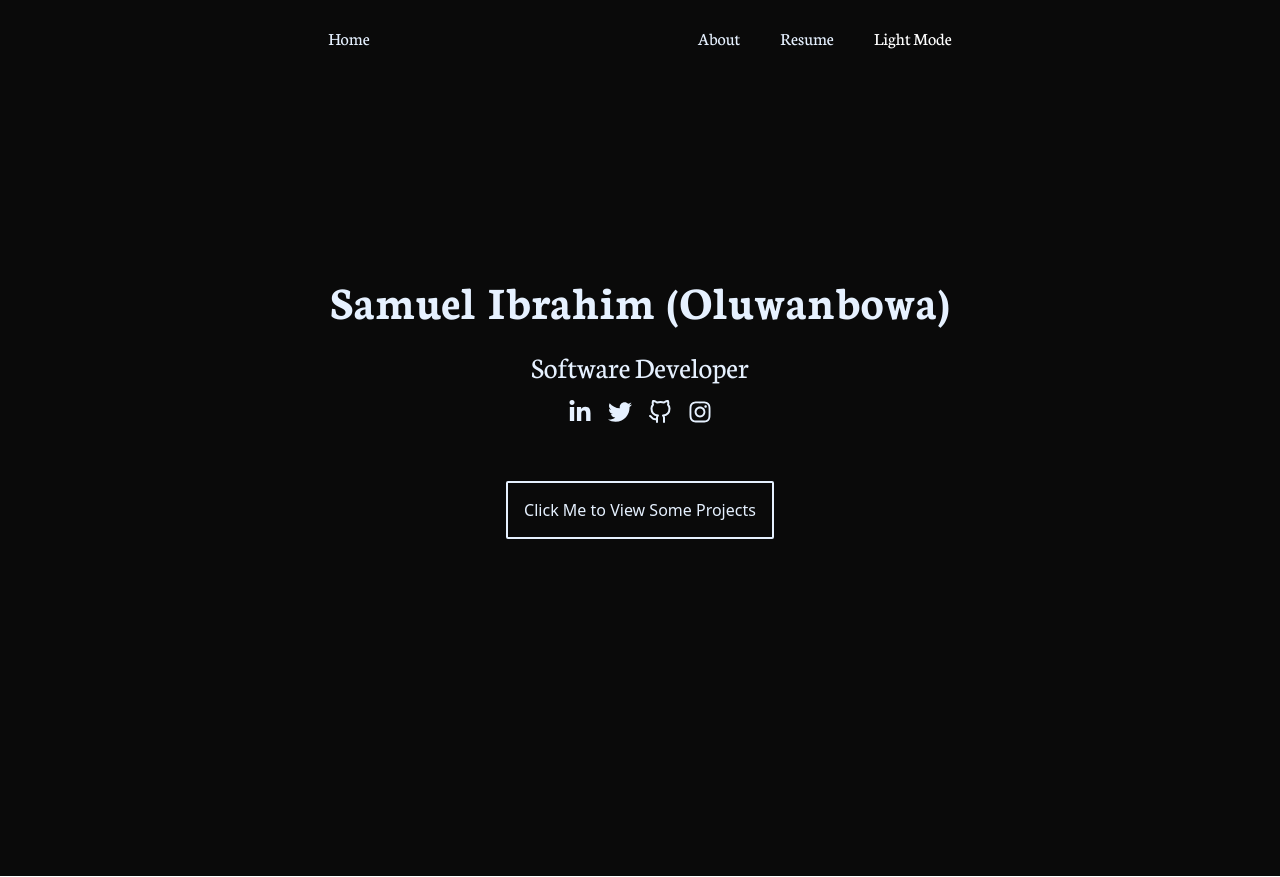
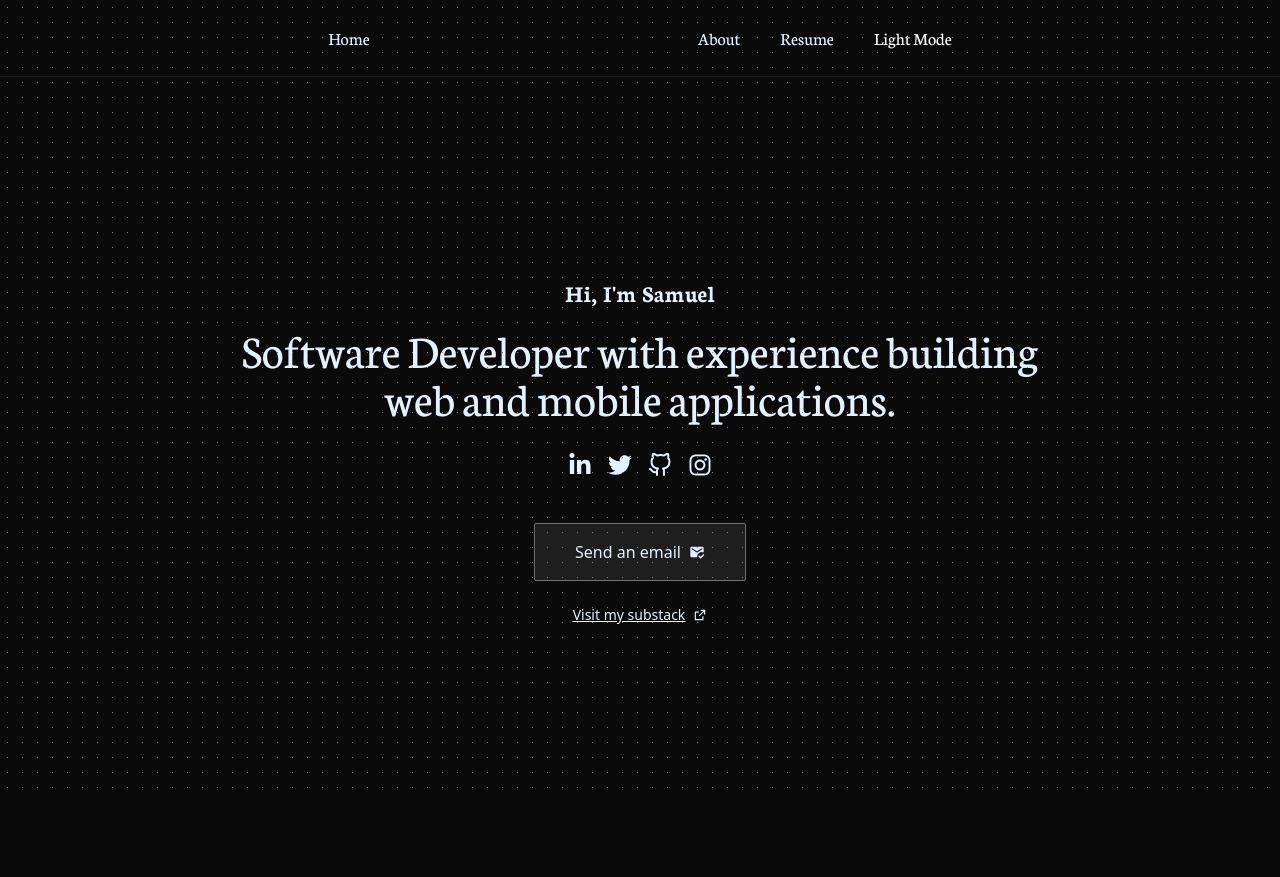
Before and after one commit to kokombo/PersonalSite, a React (Vite) app: page / in a window 1280 px wide. Before the commit the page ends 800 px from the top, so only its background shows below. Built offline with nearby package versions, Linux system fonts and the light colour scheme.

Commit message:
header completion

```diff
--- a/src/components/NavigationBar.tsx
+++ b/src/components/NavigationBar.tsx
@@ -3,7 +3,8 @@ import ThemeSwitch from "./ThemeSwitch";
 
 const NavigationBar = () => {
   return (
-    <nav className="dark:bg-black bg-white flex justify-evenly py-6">
+    <nav className="dark:bg-black bg-white  py-6 border-b-[1px] border-b-grey">
+      <div className="dot-background flex justify-evenly ">
         <div>
           <Link
             to="/"
@@ -23,6 +24,7 @@ const NavigationBar = () => {
           </NavLink>
           <ThemeSwitch />
         </div>
+      </div>
     </nav>
   );
 };
--- /dev/null
+++ b/src/components/Project.jsx
@@ -0,0 +1,13 @@
+import React from "react";
+
+const Project = () => {
+  return (
+    <article className="border-[1px] border-gray flex flex-col items-start h-48 rounded-sm">
+      <img />
+      <h2></h2>
+      <p></p>
+    </article>
+  );
+};
+
+export default Project;
--- /dev/null
+++ b/src/containers/Header.tsx
@@ -0,0 +1,43 @@
+import { Icons } from "../components";
+import { Link } from "react-router-dom";
+import { RiExternalLinkLine } from "react-icons/ri";
+import { MdMarkEmailRead } from "react-icons/md";
+
+const Header = () => {
+  return (
+    <header className="dark:bg-black bg-white h-screen w-full flex justify-center px-[6.94%]">
+      <div className="dot-background">
+        <div className="dark:text-secondary text-black flex flex-col items-center text-center gap-4 mt-[200px]">
+          <h1 className="text-2xl font-NeutonBold">Hi, I'm Samuel</h1>
+
+          <article className="flex flex-col items-center gap-8">
+            <h2 className="text-5xl font-NeutonRegular dark:text-secondary text-black max-w-[800px] ">
+              Software Developer with experience building web and mobile
+              applications.
+            </h2>
+            <Icons />
+          </article>
+
+          <div className="mt-[30px] flex flex-col gap-6">
+            <button className="flex items-center border-[1px] border-gray dark:bg-grey py-4 px-10 gap-2 rounded-sm hover:scale-105 text-base">
+              <Link
+                to=""
+                className=" rounded-sm dark:text-secondary text-black "
+              >
+                Send an email
+              </Link>
+              <MdMarkEmailRead />
+            </button>
+
+            <div className="flex items-center justify-center gap-2 underline text-sm hover:text-gray">
+              <Link to="">Visit my substack </Link>
+              <RiExternalLinkLine />
+            </div>
+          </div>
+        </div>
+      </div>
+    </header>
+  );
+};
+
+export default Header;
--- /dev/null
+++ b/src/containers/Languages.tsx
@@ -0,0 +1,5 @@
+const Languages = () => {
+  return <section></section>;
+};
+
+export default Languages;
--- /dev/null
+++ b/src/containers/Projects.tsx
@@ -0,0 +1,5 @@
+const Projects = () => {
+  return <div></div>;
+};
+
+export default Projects;
--- /dev/null
+++ b/src/containers/index.ts
@@ -0,0 +1,4 @@
+import Header from "./Header";
+import Projects from "./Projects";
+
+export { Header, Projects };
--- a/src/index.css
+++ b/src/index.css
@@ -13,3 +13,15 @@
   font-family: "Neuton-Regular";
   src: url("../src/font/Neuton/Neuton-Regular.ttf") format("opentype");
 }
+
+.dot-background::before {
+  content: "";
+  position: absolute;
+  top: 0;
+  left: 0;
+  width: 100%;
+  height: 100%;
+  pointer-events: none;
+  background-image: radial-gradient(grey 0.05px, transparent 0.4px);
+  background-size: 15px 15px;
+}
--- a/src/pages/Home.tsx
+++ b/src/pages/Home.tsx
@@ -1,29 +1,9 @@
-import { Icons } from "../components";
-import { Link } from "react-router-dom";
+import { Header } from "../containers";
 
 const Home = () => {
   return (
-    <main className="dark:bg-black bg-white h-screen w-screen fixed  flex justify-center ">
-      <div className="dark:text-secondary text-black flex flex-col items-center gap-6 mt-[200px]">
-        <h1 className="text-5xl font-NeutonBold  ">
-          Samuel Ibrahim (Oluwanbowa){" "}
-        </h1>
-        <article className="flex flex-col items-center gap-4">
-          <h2 className="text-3xl font-NeutonRegular dark:text-secondary text-black">
-            Software Developer
-          </h2>
-          <Icons />
-        </article>
-
-        <article className="mt-[50px]">
-          <Link
-            to=""
-            className="border-2 border-background p-4 rounded-sm dark:text-secondary text-black"
-          >
-            Click Me to View Some Projects
-          </Link>
-        </article>
-      </div>
+    <main>
+      <Header />
     </main>
   );
 };
--- a/src/pages/Project.jsx
+++ b/src/pages/Project.jsx
@@ -1,7 +1,7 @@
 import React from "react";
 
 const Project = () => {
-  return <div></div>;
+  return <artice></artice>;
 };
 
 export default Project;
```
Lines whose indentation alone changed are shown as unchanged.
